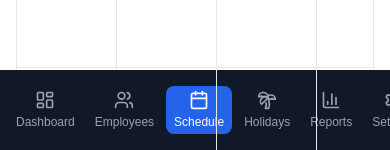
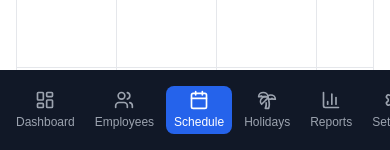
Before and after one commit to szbence7/hrm, a Next.js app: page /schedule in a window 390 px wide. Shown: the part 694-844 px from the top of the page. Built offline with nearby package versions, Linux system fonts and the light colour scheme.

Commit message:
Serious issues fixed with the whole project

```diff
--- a/src/components/MainContent.tsx
+++ b/src/components/MainContent.tsx
@@ -7,7 +7,7 @@ export default function MainContent({ children }: { children: React.ReactNode })
 
   return (
     <div className={`${isCollapsed ? 'md:ml-20' : 'md:ml-64'} transition-all duration-300 pt-16 min-h-screen dark:bg-gray-950
-      w-full md:w-auto pb-24 md:pb-6`}>
+      w-full md:w-auto pb-24 md:pb-6 relative z-0`}>
       <main className="p-4 md:p-6 overflow-x-auto max-w-screen-xl mx-auto md:mx-0">
         {children}
       </main>
--- a/src/components/Sidebar.tsx
+++ b/src/components/Sidebar.tsx
@@ -96,7 +96,7 @@ export default function Sidebar() {
       {/* Sidebar */}
       <aside className={`fixed bg-gray-900 dark:bg-gray-950 text-white transition-all duration-300 overflow-y-auto
         md:left-0 md:top-16 md:bottom-0 ${isCollapsed ? 'md:w-20' : 'md:w-64'}
-        left-0 right-0 bottom-0 md:h-auto h-20`}>
+        left-0 right-0 bottom-0 md:h-auto h-20 z-10`}>
         <div className={`h-full flex ${isCollapsed ? 'md:px-2' : 'md:px-4 md:px-6'} transition-all duration-300
           md:flex-col md:py-4 md:py-6
           px-2 py-1 flex-row items-center justify-around md:items-stretch`}>
```
